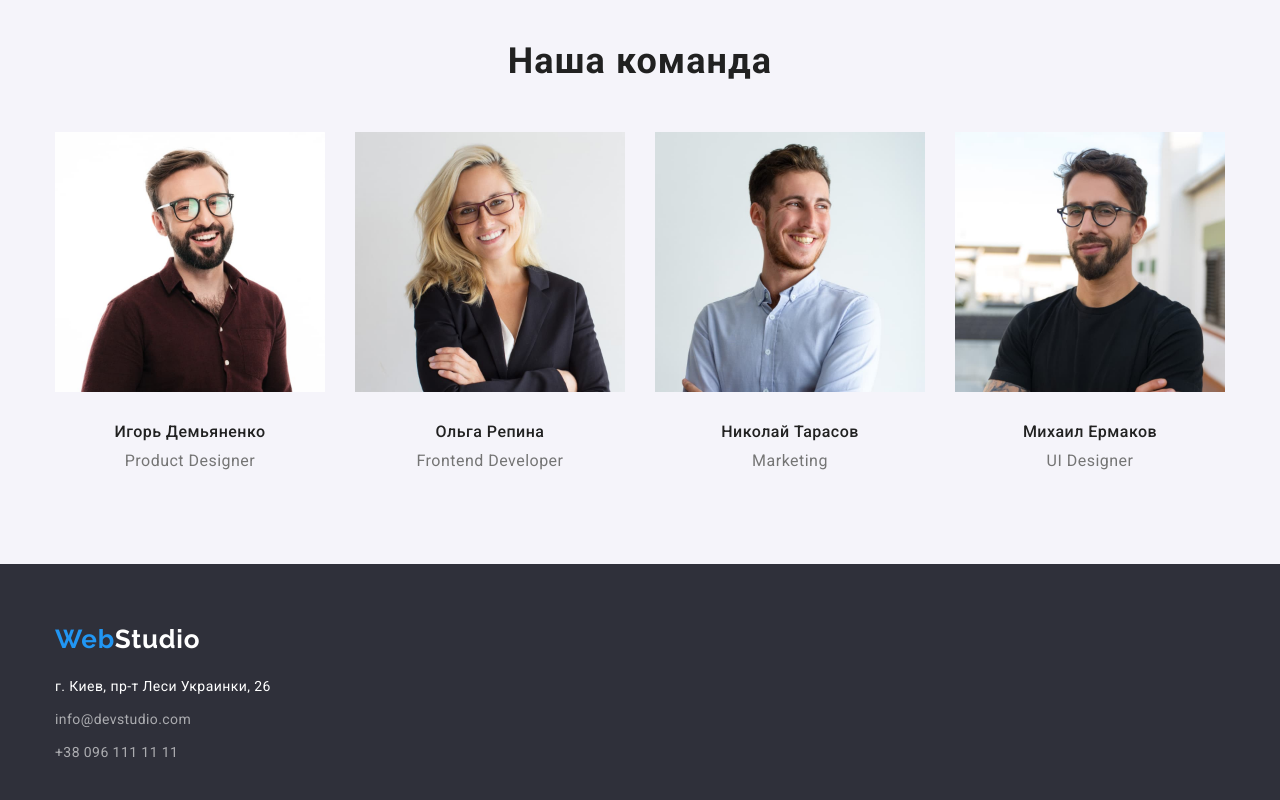
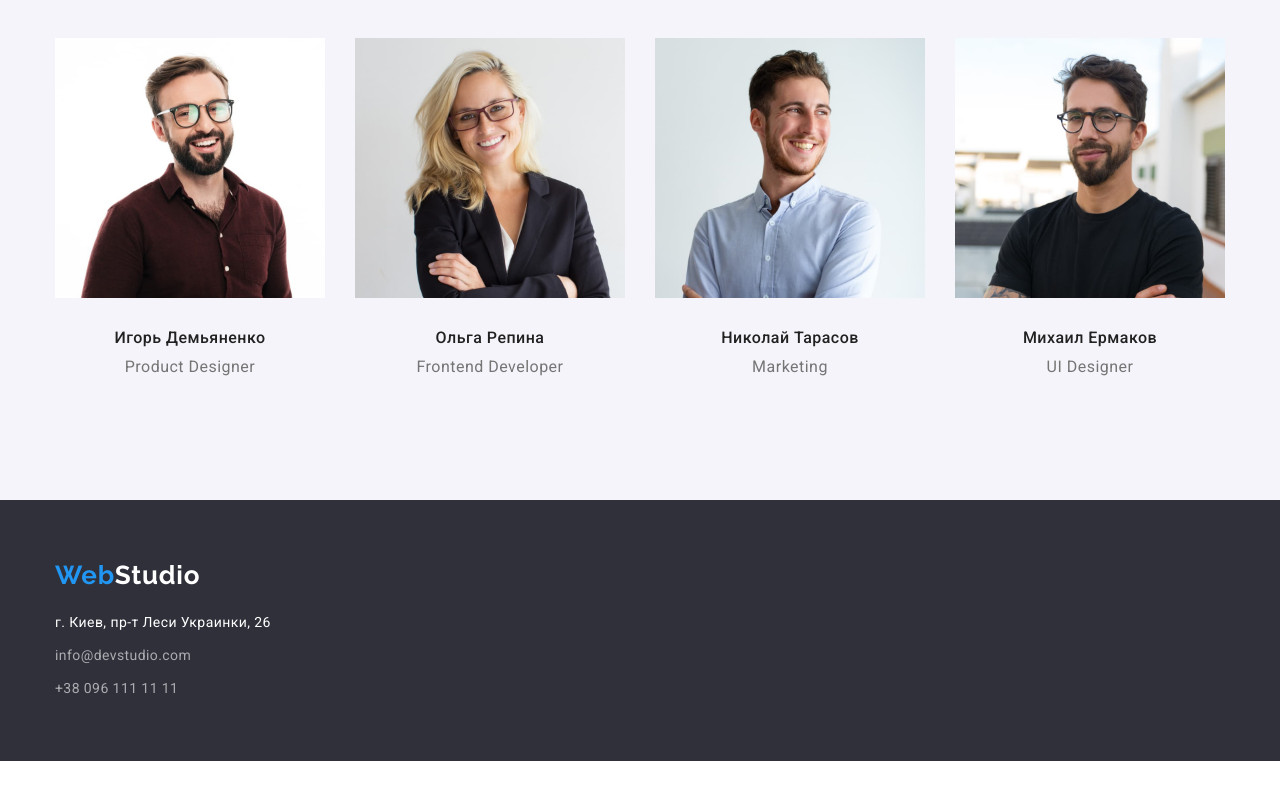
Before and after one commit to PanRoman1/goit-markup-hw-03, a plain HTML site: page index.html in a window 1280 px wide. Shown: the part 1604-2404 px from the top of the page. After the commit the page ends 2365 px from the top, so only its background shows below. Drawn offline with nearby package versions, Linux system fonts and the light colour scheme.

Commit message:
Доопрацьована ДЗ № 3

```diff
--- a/css/styles.css
+++ b/css/styles.css
@@ -54,12 +54,12 @@ body {
     background-color: #ffffff;
     padding-top: 24px;
     padding-bottom: 25px;
+    border-bottom: 1px solid #ECECEC;
 }
 
 .header .container {
   display: flex;
   align-items: center;
-  border-bottom: 1px solid #ECECEC;
 }
 
 .logo {
@@ -170,7 +170,6 @@ body {
 /* ---------ПЕРЕВАГИ-------- */
 .benefits {
     padding-top: 94px;
-    padding-bottom: 94px;
 }
 
 .benefits-list {
@@ -240,6 +239,10 @@ body {
     margin-left: 30px;
     list-style: none;
 }
+.card-wrap {
+    padding-top: 30px;
+    padding-bottom: 30px;
+}
 .card-title {
     font-weight: 500;
     font-size: 16px;
@@ -247,7 +250,6 @@ body {
     text-align: center;
     letter-spacing: 0.03em;
     color: var(--title-color);
-    margin-top: 30px;
     margin-bottom: var(--typical-margin);
 }
 .card-text {
--- a/index.html
+++ b/index.html
@@ -82,23 +82,31 @@
             <ul class="team-cards">
                 <li class="team-card">
                     <img src="./img/img-s4-p1-team.jpg" alt="Мужчина" width="270">
+                    <div class="card-wrap">
                     <h3 class="card-title">Игорь Демьяненко</h3>
                     <p class="card-text">Product Designer</p>
+                    </div>
                 </li>
                 <li class="team-card">
                     <img src="./img/img-s4-p2-team.jpg" alt="Девушка" width="270">
+                    <div class="card-wrap">
                     <h3 class="card-title">Ольга Репина</h3>
                     <p class="card-text">Frontend Developer</p>
+                    </div>
                 </li>
                 <li class="team-card">
                     <img src="./img/img-s4-p3-team.jpg" alt="Мужчина" width="270">
+                    <div class="card-wrap">
                     <h3 class="card-title">Николай Тарасов</h3>
                     <p class="card-text">Marketing</p>
+                    </div>
                 </li>
                 <li class="team-card">
                     <img src="./img/img-s4-p4-team.jpg" alt="Мужчина" width="270">
+                    <div class="card-wrap">
                     <h3 class="card-title">Михаил Ермаков</h3>
                     <p class="card-text">UI Designer</p>
+                    </div>
                 </li>
             </ul>
             </div>
```
